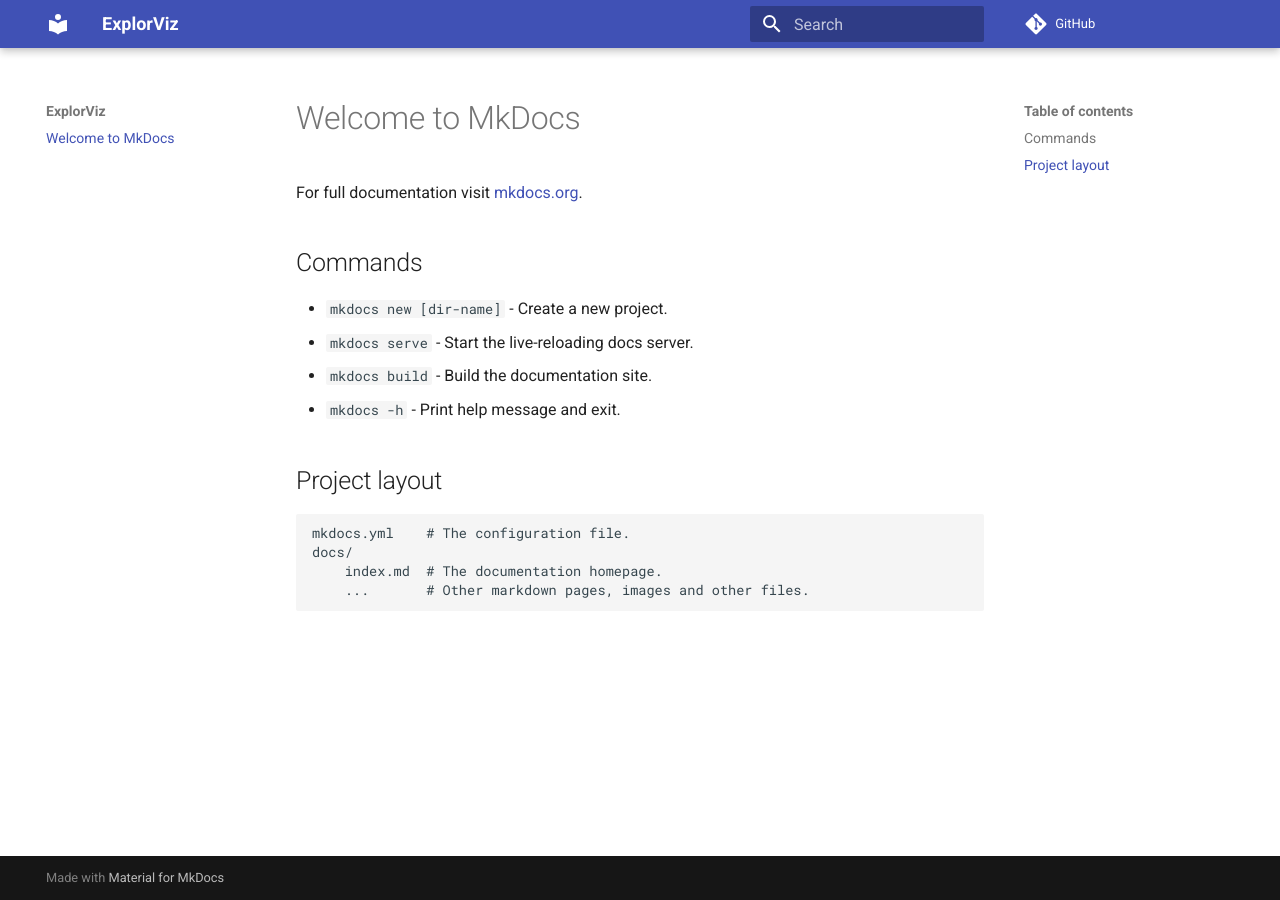
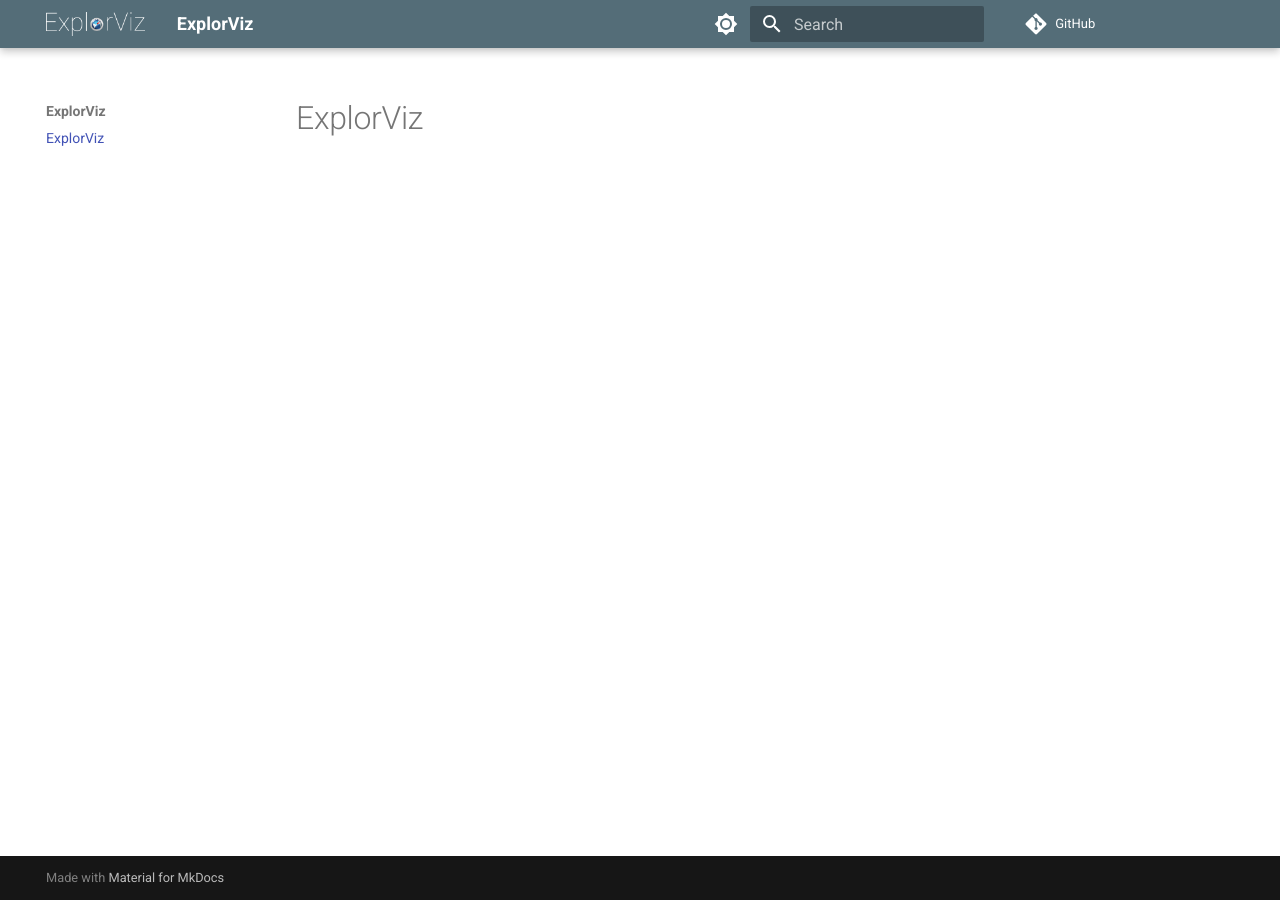
Before and after one commit to Malte-Hansen/website, an MkDocs documentation site: the page built from src/index.md, in a window 1280 px wide. Built offline with MkDocs 1.6.1 and Material for MkDocs 9.7.7, drawn with Linux system fonts in a browser that asks for light colours.

Commit message:
init empty site

```diff
--- a/docs/search/search_index.json
+++ b/docs/search/search_index.json
@@ -1 +1 @@
-{"config":{"indexing":"full","lang":["en"],"min_search_length":3,"prebuild_index":false,"separator":"[\\s\\-]+"},"docs":[{"location":"","text":"Welcome to MkDocs For full documentation visit mkdocs.org . Commands mkdocs new [dir-name] - Create a new project. mkdocs serve - Start the live-reloading docs server. mkdocs build - Build the documentation site. mkdocs -h - Print help message and exit. Project layout mkdocs.yml # The configuration file. docs/ index.md # The documentation homepage. ... # Other markdown pages, images and other files.","title":"Welcome to MkDocs"},{"location":"#welcome-to-mkdocs","text":"For full documentation visit mkdocs.org .","title":"Welcome to MkDocs"},{"location":"#commands","text":"mkdocs new [dir-name] - Create a new project. mkdocs serve - Start the live-reloading docs server. mkdocs build - Build the documentation site. mkdocs -h - Print help message and exit.","title":"Commands"},{"location":"#project-layout","text":"mkdocs.yml # The configuration file. docs/ index.md # The documentation homepage. ... # Other markdown pages, images and other files.","title":"Project layout"}]}
+{"config":{"indexing":"full","lang":["en"],"min_search_length":3,"prebuild_index":false,"separator":"[\\s\\-]+"},"docs":[{"location":"","text":"ExplorViz","title":"ExplorViz"},{"location":"#explorviz","text":"","title":"ExplorViz"}]}
--- a/docs/sitemap.xml
+++ b/docs/sitemap.xml
@@ -1,8 +1,8 @@
 <?xml version="1.0" encoding="UTF-8"?>
 <urlset xmlns="http://www.sitemaps.org/schemas/sitemap/0.9">
     <url>
-         <loc>None</loc>
-         <lastmod>2022-07-09</lastmod>
+         <loc>https://explorviz.dev/</loc>
+         <lastmod>2022-07-10</lastmod>
          <changefreq>daily</changefreq>
     </url>
 </urlset>
--- a/mkdocs.yml
+++ b/mkdocs.yml
@@ -1,10 +1,23 @@
 site_name: ExplorViz
+site_url: https://explorviz.dev
+repo_url: https://github.com/explorviz
+
+site_author: 'Alexander Krause-Glau'
 
 docs_dir: 'src'
-
 site_dir: 'docs'
 
 theme:
+  logo: explorviz-logo-white.png
   name: material
-
-repo_url: https://github.com/explorviz
+  palette:
+    - scheme: default
+      primary: blue grey
+      toggle:
+        icon: material/brightness-7
+        name: Switch to dark mode
+    - scheme: slate
+      primary: blue grey
+      toggle:
+        icon: material/brightness-4
+        name: Switch to light mode
--- a/src/index.md
+++ b/src/index.md
@@ -1,17 +1 @@
-# Welcome to MkDocs
-
-For full documentation visit [mkdocs.org](https://www.mkdocs.org).
-
-## Commands
-
-* `mkdocs new [dir-name]` - Create a new project.
-* `mkdocs serve` - Start the live-reloading docs server.
-* `mkdocs build` - Build the documentation site.
-* `mkdocs -h` - Print help message and exit.
-
-## Project layout
-
-    mkdocs.yml    # The configuration file.
-    docs/
-        index.md  # The documentation homepage.
-        ...       # Other markdown pages, images and other files.
+# ExplorViz
```
Also changed, not shown: docs/404.html (+32 -6 lines), docs/index.html (+37 -83 lines), docs/explorviz-logo-white.png (added), src/explorviz-logo-white.png (added), 2 other files.
